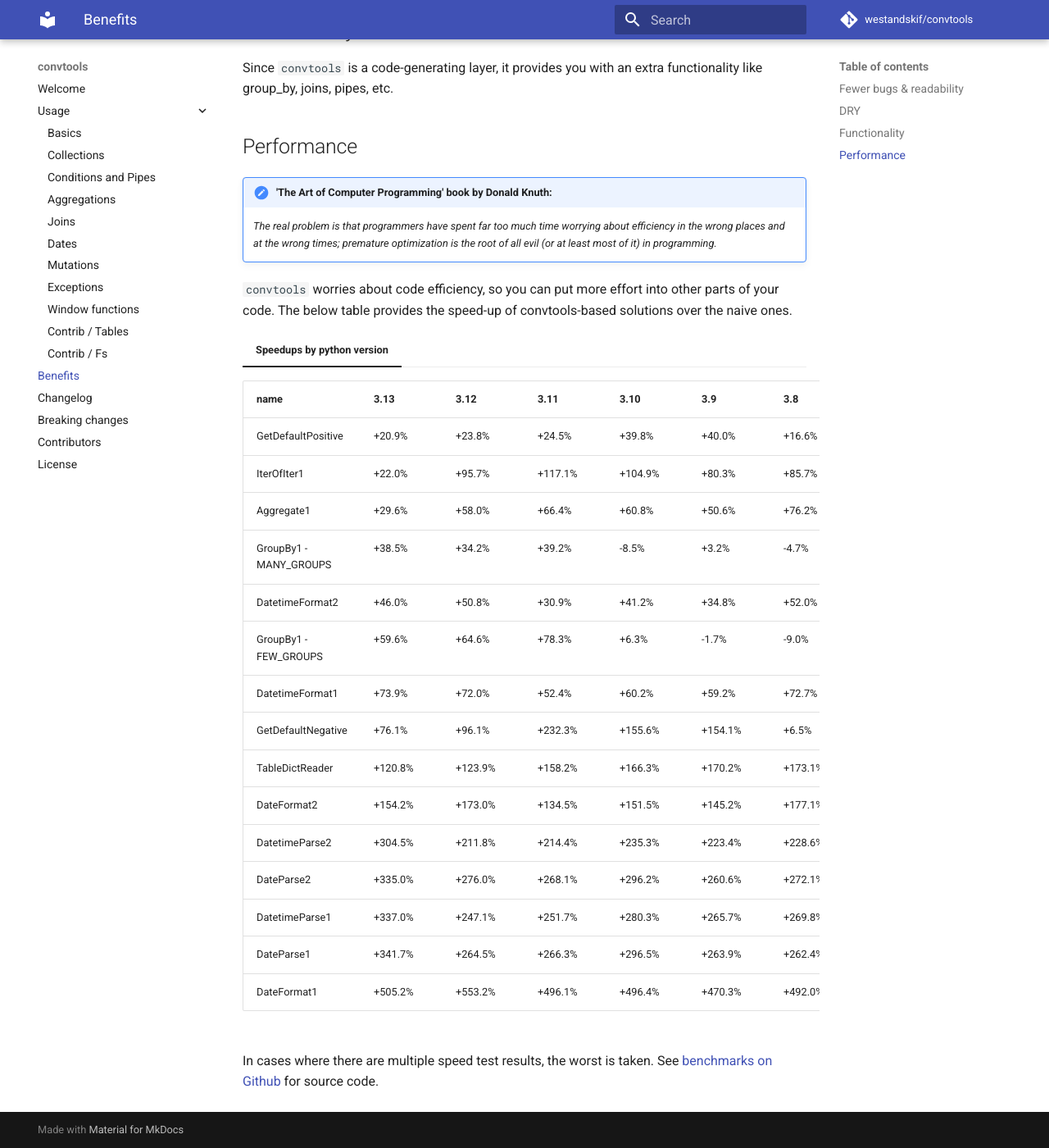
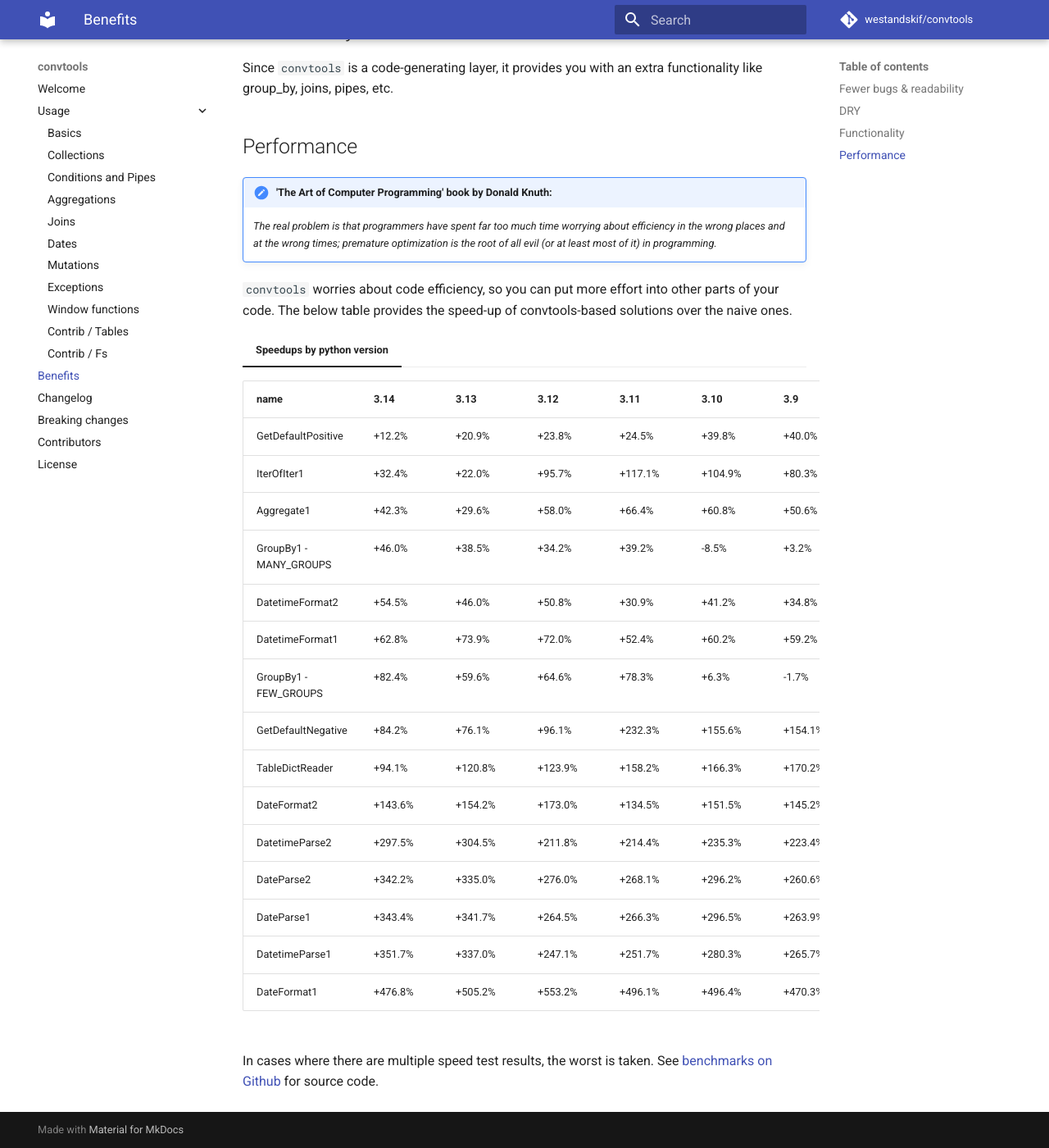
Before and after one commit to westandskif/convtools, an MkDocs documentation site: the page built from docs/benefits.md, in a window 1280 px wide and 1400 px high, scrolled down 722 px. Shown: the whole window at 82% size. Built offline with MkDocs 1.6.1 and Material for MkDocs 9.7.7, drawn with Linux system fonts in a browser that asks for light colours; comment, search, counter and statistics services are not loaded.

Commit message:
updated tests, Github Actions and pyproject.toml for Python 3.14

```diff
--- a/docs/performance-md/perf-benchmarks.md
+++ b/docs/performance-md/perf-benchmarks.md
@@ -1,17 +1,17 @@
-    | name                   | 3.13    | 3.12    | 3.11    | 3.10    | 3.9     | 3.8     | 3.7     | 3.6     |
-    |:-----------------------|:--------|:--------|:--------|:--------|:--------|:--------|:--------|:--------|
-    | GetDefaultPositive     | +20.9%  | +23.8%  | +24.5%  | +39.8%  | +40.0%  | +16.6%  | +10.1%  | +14.2%  |
-    | IterOfIter1            | +22.0%  | +95.7%  | +117.1% | +104.9% | +80.3%  | +85.7%  | +85.2%  | +106.2% |
-    | Aggregate1             | +29.6%  | +58.0%  | +66.4%  | +60.8%  | +50.6%  | +76.2%  | +74.7%  | +72.6%  |
-    | GroupBy1 - MANY_GROUPS | +38.5%  | +34.2%  | +39.2%  | -8.5%   | +3.2%   | -4.7%   | +1.5%   | -3.6%   |
-    | DatetimeFormat2        | +46.0%  | +50.8%  | +30.9%  | +41.2%  | +34.8%  | +52.0%  | +46.2%  | +37.7%  |
-    | GroupBy1 - FEW_GROUPS  | +59.6%  | +64.6%  | +78.3%  | +6.3%   | -1.7%   | -9.0%   | +1.3%   | -4.9%   |
-    | DatetimeFormat1        | +73.9%  | +72.0%  | +52.4%  | +60.2%  | +59.2%  | +72.7%  | +66.1%  | +55.1%  |
-    | GetDefaultNegative     | +76.1%  | +96.1%  | +232.3% | +155.6% | +154.1% | +6.5%   | +3.8%   | +3.1%   |
-    | TableDictReader        | +120.8% | +123.9% | +158.2% | +166.3% | +170.2% | +173.1% | +278.8% | +364.9% |
-    | DateFormat2            | +154.2% | +173.0% | +134.5% | +151.5% | +145.2% | +177.1% | +178.9% | +151.2% |
-    | DatetimeParse2         | +304.5% | +211.8% | +214.4% | +235.3% | +223.4% | +228.6% | +217.0% | +209.2% |
-    | DateParse2             | +335.0% | +276.0% | +268.1% | +296.2% | +260.6% | +272.1% | +266.0% | +257.2% |
-    | DatetimeParse1         | +337.0% | +247.1% | +251.7% | +280.3% | +265.7% | +269.8% | +258.2% | +259.6% |
-    | DateParse1             | +341.7% | +264.5% | +266.3% | +296.5% | +263.9% | +262.4% | +262.0% | +259.2% |
-    | DateFormat1            | +505.2% | +553.2% | +496.1% | +496.4% | +470.3% | +492.0% | +449.2% | +418.1% |
+    | name                   | 3.14    | 3.13    | 3.12    | 3.11    | 3.10    | 3.9     | 3.8     | 3.7     | 3.6     |
+    |:-----------------------|:--------|:--------|:--------|:--------|:--------|:--------|:--------|:--------|:--------|
+    | GetDefaultPositive     | +12.2%  | +20.9%  | +23.8%  | +24.5%  | +39.8%  | +40.0%  | +16.6%  | +10.1%  | +14.2%  |
+    | IterOfIter1            | +32.4%  | +22.0%  | +95.7%  | +117.1% | +104.9% | +80.3%  | +85.7%  | +85.2%  | +106.2% |
+    | Aggregate1             | +42.3%  | +29.6%  | +58.0%  | +66.4%  | +60.8%  | +50.6%  | +76.2%  | +74.7%  | +72.6%  |
+    | GroupBy1 - MANY_GROUPS | +46.0%  | +38.5%  | +34.2%  | +39.2%  | -8.5%   | +3.2%   | -4.7%   | +1.5%   | -3.6%   |
+    | DatetimeFormat2        | +54.5%  | +46.0%  | +50.8%  | +30.9%  | +41.2%  | +34.8%  | +52.0%  | +46.2%  | +37.7%  |
+    | DatetimeFormat1        | +62.8%  | +73.9%  | +72.0%  | +52.4%  | +60.2%  | +59.2%  | +72.7%  | +66.1%  | +55.1%  |
+    | GroupBy1 - FEW_GROUPS  | +82.4%  | +59.6%  | +64.6%  | +78.3%  | +6.3%   | -1.7%   | -9.0%   | +1.3%   | -4.9%   |
+    | GetDefaultNegative     | +84.2%  | +76.1%  | +96.1%  | +232.3% | +155.6% | +154.1% | +6.5%   | +3.8%   | +3.1%   |
+    | TableDictReader        | +94.1%  | +120.8% | +123.9% | +158.2% | +166.3% | +170.2% | +173.1% | +278.8% | +364.9% |
+    | DateFormat2            | +143.6% | +154.2% | +173.0% | +134.5% | +151.5% | +145.2% | +177.1% | +178.9% | +151.2% |
+    | DatetimeParse2         | +297.5% | +304.5% | +211.8% | +214.4% | +235.3% | +223.4% | +228.6% | +217.0% | +209.2% |
+    | DateParse2             | +342.2% | +335.0% | +276.0% | +268.1% | +296.2% | +260.6% | +272.1% | +266.0% | +257.2% |
+    | DateParse1             | +343.4% | +341.7% | +264.5% | +266.3% | +296.5% | +263.9% | +262.4% | +262.0% | +259.2% |
+    | DatetimeParse1         | +351.7% | +337.0% | +247.1% | +251.7% | +280.3% | +265.7% | +269.8% | +258.2% | +259.6% |
+    | DateFormat1            | +476.8% | +505.2% | +553.2% | +496.1% | +496.4% | +470.3% | +492.0% | +449.2% | +418.1% |
--- a/pyproject.toml
+++ b/pyproject.toml
@@ -39,6 +39,7 @@ classifiers = [
 	"Programming Language :: Python :: 3.11",
 	"Programming Language :: Python :: 3.12",
 	"Programming Language :: Python :: 3.13",
+	"Programming Language :: Python :: 3.14",
 	"Topic :: Software Development :: Code Generators",
 	"Topic :: Software Development :: Libraries",
 	"Topic :: Software Development :: Libraries :: Python Modules",
--- a/src/convtools/__init__.py
+++ b/src/convtools/__init__.py
@@ -4,4 +4,4 @@ from ._conversion import conversion  # noqa: F401
 from ._dt import DateGrid, DateTimeGrid
 
 
-__version__ = "1.14.7"
+__version__ = "1.14.8"
```
Also changed, not shown: docs/CHANGELOG.md (+4 -0 lines), 6 other files.
